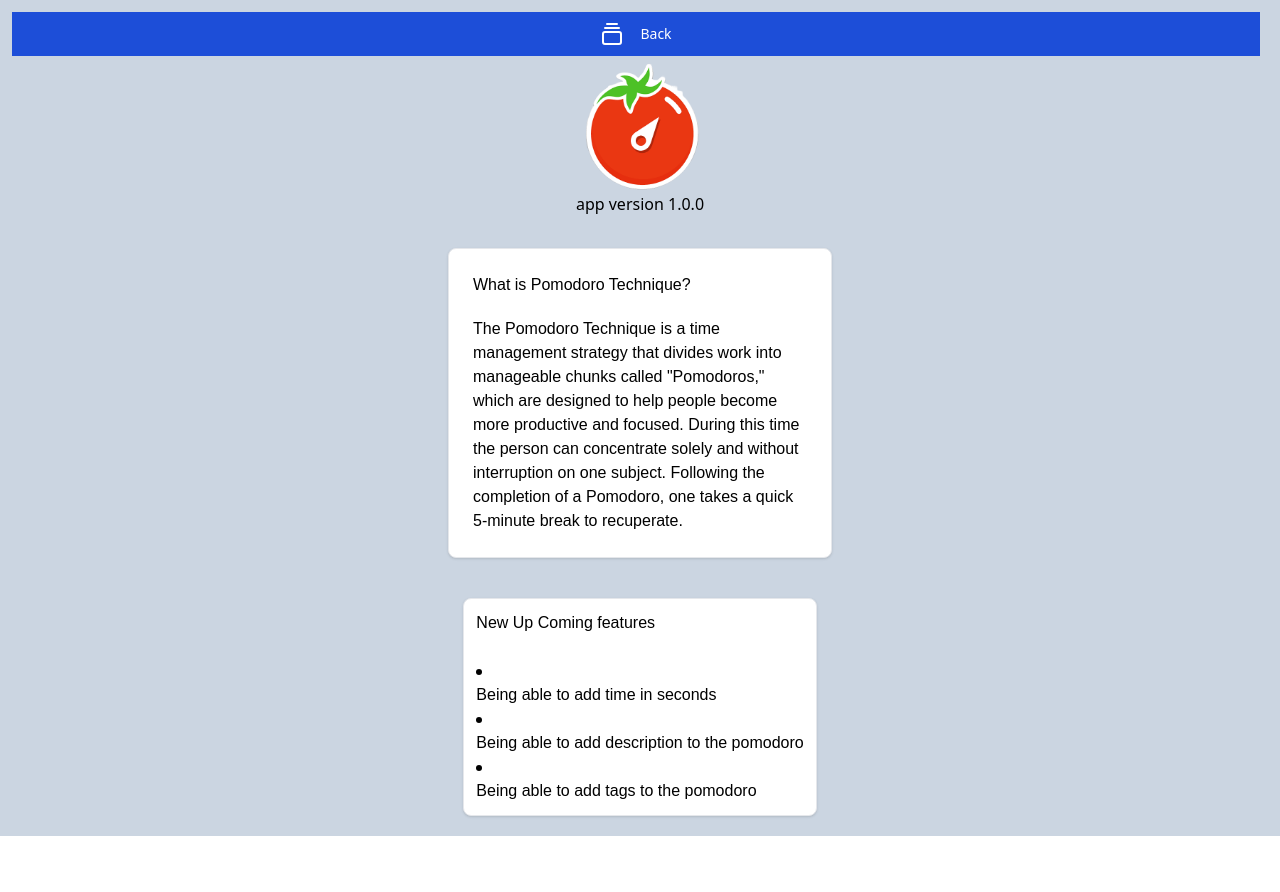
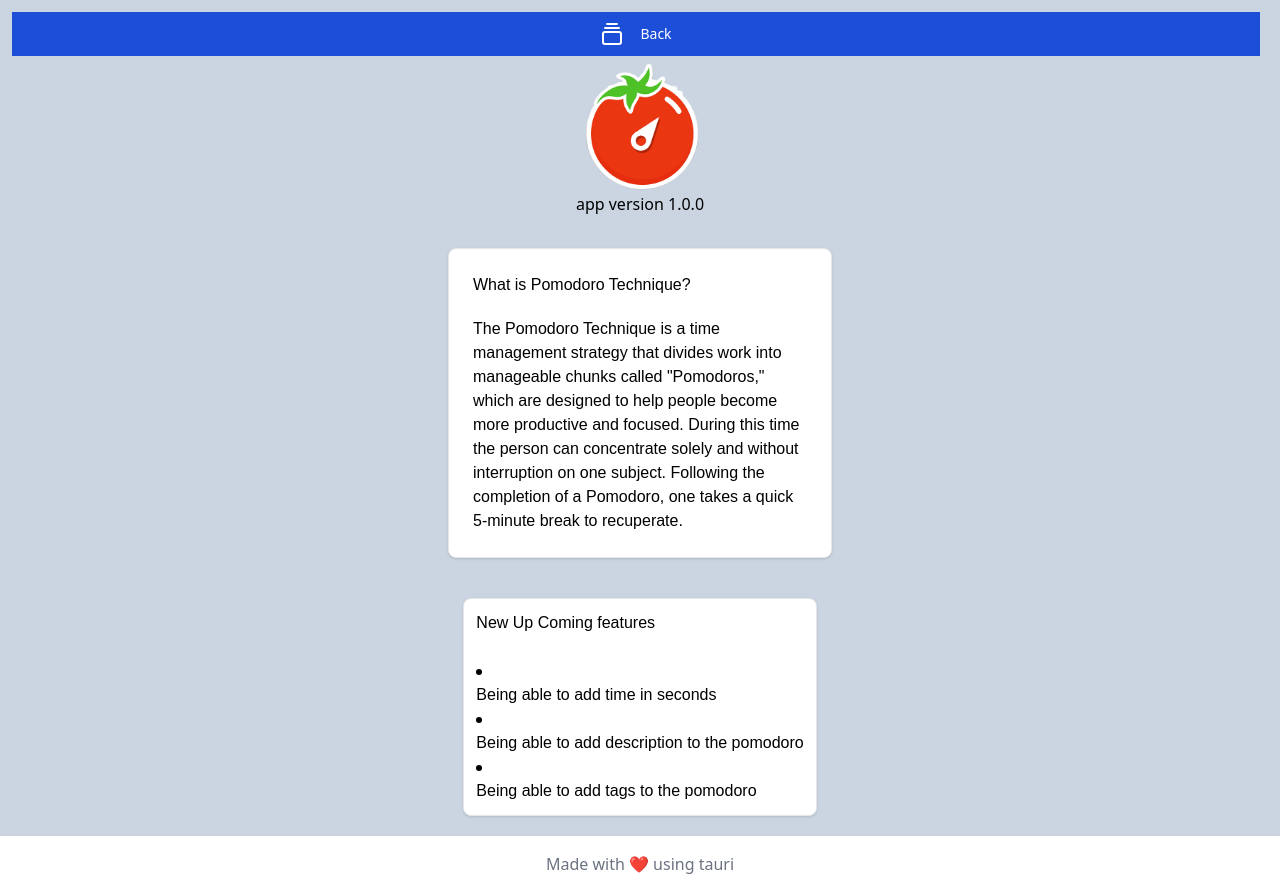
Before and after one commit to siddh34/pomodoro-app, a React (Vite) app: page /about in a window 1280 px wide. Before the commit the page ends 836 px from the top, so only its background shows below. Built offline with nearby package versions, Linux system fonts and the light colour scheme.

Commit message:
added footer

```diff
--- a/src/pages/about_us.tsx
+++ b/src/pages/about_us.tsx
@@ -7,6 +7,7 @@ const AboutUsPage: React.FC = () => {
     const navigate = useNavigate();
 
     return (
+        <>
             <div className="flex flex-col min-h-screen p-3 bg-slate-300">
                 <button
                     type="button"
@@ -34,11 +35,12 @@ const AboutUsPage: React.FC = () => {
                         <h1 className="font-roboto-slab">
                             The Pomodoro Technique is a time management strategy
                             that divides work into manageable chunks called
-                        "Pomodoros," which are designed to help people become
-                        more productive and focused. During this time the person
-                        can concentrate solely and without interruption on one
-                        subject. Following the completion of a Pomodoro, one
-                        takes a quick 5-minute break to recuperate.
+                            "Pomodoros," which are designed to help people
+                            become more productive and focused. During this time
+                            the person can concentrate solely and without
+                            interruption on one subject. Following the
+                            completion of a Pomodoro, one takes a quick 5-minute
+                            break to recuperate.
                         </h1>
                     </a>
                 </div>
@@ -66,6 +68,12 @@ const AboutUsPage: React.FC = () => {
                     </a>
                 </div>
             </div>
+            <footer className="bg-white shadow md:flex md:items-center md:justify-between dark:bg-gray-800">
+                <div className="w-full max-w-screen-xl p-4 mx-auto text-gray-500 md:flex md:items-center md:justify-center">
+                    Made with ❤️ using tauri
+                </div>
+            </footer>
+        </>
     );
 };
 
```
Lines whose indentation alone changed are shown as unchanged.
